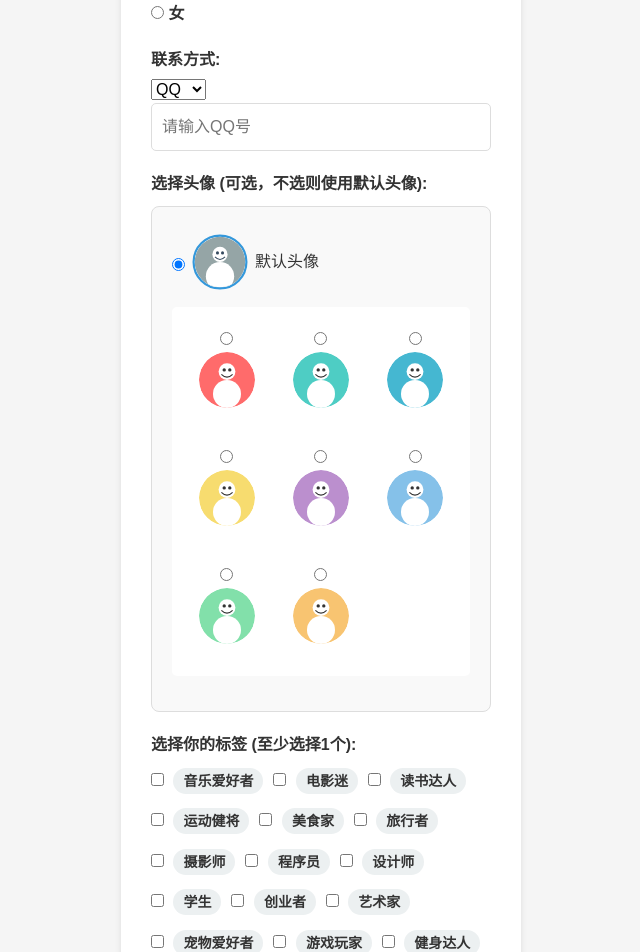
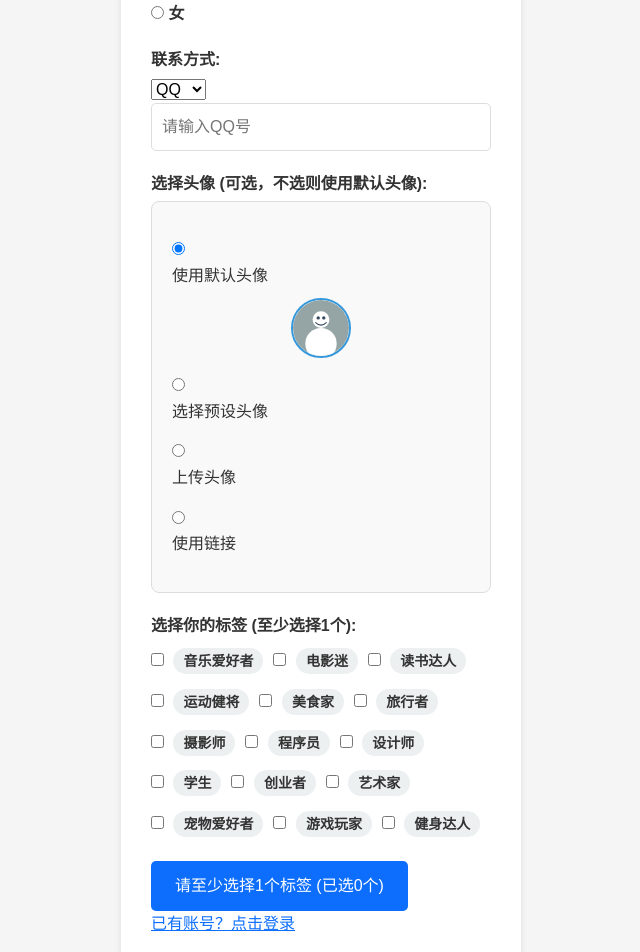
Before and after one commit to yenneroul/SYSU-SE-Project, a Flask app: page /auth/register in a window 1280 px wide. Shown: the part 599-1551 px from the top of the page, without its empty margins (319-959 px from the left). Run offline with Flask 3, Linux system fonts and the light colour scheme; data comes from the database, SQL or seed files in the repository.

Commit message:
添加注册页面头像上传功能，与编辑个人资料页面保持一致

```diff
--- a/routes/auth.py
+++ b/routes/auth.py
@@ -1,6 +1,9 @@
-from flask import Blueprint, render_template, request, redirect, url_for, flash
+from flask import Blueprint, render_template, request, redirect, url_for, flash, current_app
 from flask_login import login_user, logout_user, current_user
 from models import db, User, Tag
+from werkzeug.utils import secure_filename
+import os
+import uuid
 
 auth_bp = Blueprint('auth', __name__)
 
@@ -14,7 +17,7 @@ def register():
         contact_type = request.form.get('contact_type')
         contact_account = request.form.get('contact_account')
         selected_tags = request.form.getlist('tags')
-        avatar_choice = request.form.get('avatar_choice', 'default')
+        avatar_type = request.form.get('avatar_type', 'default')
 
         # 检查用户是否已存在
         if User.query.filter_by(username=username).first():
@@ -28,9 +31,41 @@ def register():
 
         # 处理头像选择
         avatar_url = '/static/default-avatar.svg'  # 默认头像
-        if avatar_choice.startswith('preset_'):
-            avatar_num = avatar_choice.split('_')[1]
-            avatar_url = f'/static/avatars/presets/avatar{avatar_num}.svg'
+
+        if avatar_type == 'preset':
+            preset_avatar = request.form.get('preset_avatar')
+            if preset_avatar and preset_avatar.startswith('/static/avatars/presets/'):
+                avatar_url = preset_avatar
+
+        elif avatar_type == 'upload':
+            # 处理文件上传
+            if 'avatar_file' in request.files:
+                file = request.files['avatar_file']
+                if file and file.filename != '':
+                    # 检查文件类型
+                    allowed_extensions = {'png', 'jpg', 'jpeg', 'gif'}
+                    file_ext = file.filename.rsplit('.', 1)[1].lower() if '.' in file.filename else ''
+
+                    if file_ext in allowed_extensions:
+                        # 生成唯一文件名
+                        filename = secure_filename(file.filename)
+                        unique_filename = str(uuid.uuid4()) + '.' + file_ext
+
+                        # 确保上传目录存在
+                        upload_dir = 'static/avatars/uploads'
+                        if not os.path.exists(upload_dir):
+                            os.makedirs(upload_dir)
+
+                        file_path = os.path.join(upload_dir, unique_filename)
+                        file.save(file_path)
+
+                        avatar_url = '/' + upload_dir + '/' + unique_filename
+
+        elif avatar_type == 'url':
+            # 使用URL链接
+            avatar_url_input = request.form.get('avatar_url', '').strip()
+            if avatar_url_input:
+                avatar_url = avatar_url_input
 
         # 创建用户，如果邮箱为空则设为None
         user = User(
--- a/static/js/register.js
+++ b/static/js/register.js
@@ -15,25 +15,74 @@ function toggleContactInput() {
     contactAccountInput.setAttribute("required", "required");
 }
 
-// 头像选择预览功能
+// 头像选择功能
 function setupAvatarSelection() {
-    const avatarOptions = document.querySelectorAll('input[name="avatar_choice"]');
-    avatarOptions.forEach(option => {
+    // 处理头像类型选择
+    const avatarTypeOptions = document.querySelectorAll('input[name="avatar_type"]');
+    const presetAvatarsSection = document.getElementById('preset-avatars');
+    const uploadSection = document.getElementById('upload-section');
+    const urlSection = document.getElementById('url-section');
+
+    // 为每个头像类型选项添加事件监听器
+    avatarTypeOptions.forEach(option => {
         option.addEventListener('change', function() {
-            // 移除所有选中状态的样式
-            document.querySelectorAll('.avatar-preview').forEach(img => {
-                img.style.transform = 'scale(1)';
-                img.style.border = '2px solid transparent';
-            });
+            // 隐藏所有区域
+            presetAvatarsSection.style.display = 'none';
+            uploadSection.style.display = 'none';
+            urlSection.style.display = 'none';
 
-            // 为选中的头像添加样式
-            const selectedLabel = this.closest('.avatar-option').querySelector('.avatar-preview');
-            if (selectedLabel) {
-                selectedLabel.style.transform = 'scale(1.1)';
-                selectedLabel.style.border = '2px solid #3498db';
+            // 显示选中的区域
+            if (this.value === 'preset') {
+                presetAvatarsSection.style.display = 'grid';
+            } else if (this.value === 'upload') {
+                uploadSection.style.display = 'block';
+            } else if (this.value === 'url') {
+                urlSection.style.display = 'block';
             }
         });
     });
+
+    // 处理预设头像选择
+    const presetAvatarOptions = document.querySelectorAll('input[name="preset_avatar"]');
+    presetAvatarOptions.forEach(option => {
+        option.addEventListener('change', function() {
+            // 移除所有预设头像的选中样式
+            document.querySelectorAll('.preset-avatar').forEach(img => {
+                img.style.border = '2px solid transparent';
+                img.style.transform = 'scale(1)';
+            });
+
+            // 为选中的预设头像添加样式
+            const selectedAvatar = this.nextElementSibling;
+            if (selectedAvatar) {
+                selectedAvatar.style.border = '2px solid #3498db';
+                selectedAvatar.style.transform = 'scale(1.1)';
+            }
+        });
+    });
+
+    // 处理文件上传预览
+    const avatarFileInput = document.getElementById('avatar_file');
+    const uploadPreview = document.getElementById('upload-preview');
+
+    if (avatarFileInput) {
+        avatarFileInput.addEventListener('change', function() {
+            uploadPreview.innerHTML = '';
+
+            if (this.files && this.files[0]) {
+                const reader = new FileReader();
+
+                reader.onload = function(e) {
+                    const img = document.createElement('img');
+                    img.src = e.target.result;
+                    img.alt = '头像预览';
+                    uploadPreview.appendChild(img);
+                };
+
+                reader.readAsDataURL(this.files[0]);
+            }
+        });
+    }
 }
 
 document.addEventListener('DOMContentLoaded', (event) => {
--- a/templates/register.html
+++ b/templates/register.html
@@ -5,7 +5,7 @@
 {% block content %}
 <div class="auth-container">
     <h2>注册账号</h2>
-    <form method="POST" class="auth-form">
+    <form method="POST" class="auth-form" enctype="multipart/form-data">
         <div class="form-group">
             <label for="username">用户名:</label>
             <input type="text" id="username" name="username" required>
@@ -43,24 +43,52 @@
             <input type="text" id="contact_account" name="contact_account" placeholder="请输入QQ号或微信号" required>
         </div>        <div class="form-group">
             <label>选择头像 (可选，不选则使用默认头像):</label>
-            <div class="avatar-selection">
-                <div class="avatar-option">
-                    <input type="radio" id="default-avatar" name="avatar_choice" value="default" checked>
-                    <label for="default-avatar">
+            <div class="avatar-options">
+                <!-- 默认头像选择 -->
+                <div class="avatar-choice">
+                    <input type="radio" id="default_choice" name="avatar_type" value="default" checked>
+                    <label for="default_choice">使用默认头像</label>
+                    <div class="default-avatar-preview">
                         <img src="/static/default-avatar.svg" alt="默认头像" class="avatar-preview">
-                        <span>默认头像</span>
-                    </label>
+                    </div>
                 </div>
 
-                <div class="preset-avatars">
+                <!-- 预设头像选择 -->
+                <div class="avatar-choice">
+                    <input type="radio" id="preset_choice" name="avatar_type" value="preset">
+                    <label for="preset_choice">选择预设头像</label>
+                </div>
+
+                <div class="preset-avatars" id="preset-avatars" style="display: none;">
                     {% for i in range(1, 9) %}
-                    <div class="avatar-option">
-                        <input type="radio" id="preset-{{ i }}" name="avatar_choice" value="preset_{{ i }}">
-                        <label for="preset-{{ i }}">
-                            <img src="/static/avatars/presets/avatar{{ i }}.svg" alt="预设头像{{ i }}" class="avatar-preview">
-                        </label>
-                    </div>
+                    <label class="preset-avatar-option">
+                        <input type="radio" name="preset_avatar" value="/static/avatars/presets/avatar{{ i }}.svg">
+                        <img src="/static/avatars/presets/avatar{{ i }}.svg" alt="预设头像{{ i }}" class="preset-avatar"
+                             onerror="this.style.display='none'">
+                    </label>
                     {% endfor %}
+                </div>
+
+                <!-- 文件上传 -->
+                <div class="avatar-choice">
+                    <input type="radio" id="upload_choice" name="avatar_type" value="upload">
+                    <label for="upload_choice">上传头像</label>
+                </div>
+
+                <div class="upload-section" id="upload-section" style="display: none;">
+                    <input type="file" id="avatar_file" name="avatar_file" accept="image/*">
+                    <p class="upload-hint">支持 PNG, JPG, JPEG, GIF 格式，最大 16MB</p>
+                    <div class="upload-preview" id="upload-preview"></div>
+                </div>
+
+                <!-- URL输入 -->
+                <div class="avatar-choice">
+                    <input type="radio" id="url_choice" name="avatar_type" value="url">
+                    <label for="url_choice">使用链接</label>
+                </div>
+
+                <div class="url-section" id="url-section" style="display: none;">
+                    <input type="url" id="avatar_url" name="avatar_url" placeholder="https://example.com/avatar.jpg">
                 </div>
             </div>
         </div>
@@ -84,4 +112,99 @@
 </div>
 
 <script src="{{ url_for('static', filename='js/register.js') }}"></script>
+
+<style>
+.avatar-options {
+    border: 1px solid #ddd;
+    border-radius: 8px;
+    padding: 20px;
+    background: #f9f9f9;
+    margin-bottom: 20px;
+}
+
+.default-avatar-preview {
+    text-align: center;
+    margin-top: 10px;
+}
+
+.avatar-preview {
+    width: 60px;
+    height: 60px;
+    border-radius: 50%;
+    border: 2px solid #3498db;
+    object-fit: cover;
+}
+
+.avatar-choice {
+    margin: 15px 0;
+}
+
+.avatar-choice input[type="radio"] {
+    margin-right: 8px;
+}
+
+.avatar-choice label {
+    font-weight: normal;
+    cursor: pointer;
+}
+
+.preset-avatars {
+    display: grid;
+    grid-template-columns: repeat(auto-fill, minmax(60px, 1fr));
+    gap: 10px;
+    margin: 15px 0;
+    padding: 15px;
+    background: white;
+    border-radius: 5px;
+    min-height: 80px;
+}
+
+.preset-avatar-option {
+    cursor: pointer;
+    text-align: center;
+}
+
+.preset-avatar-option input[type="radio"] {
+    display: none;
+}
+
+.preset-avatar {
+    width: 50px;
+    height: 50px;
+    border-radius: 50%;
+    border: 2px solid transparent;
+    transition: all 0.3s;
+    object-fit: cover;
+}
+
+.preset-avatar-option input[type="radio"]:checked + .preset-avatar {
+    border-color: #3498db;
+    transform: scale(1.1);
+    box-shadow: 0 0 10px rgba(52, 152, 219, 0.5);
+}
+
+.preset-avatar:hover {
+    transform: scale(1.05);
+}
+
+.upload-section, .url-section {
+    margin: 15px 0;
+    padding: 15px;
+    background: white;
+    border-radius: 5px;
+}
+
+.upload-hint {
+    font-size: 12px;
+    color: #666;
+    margin: 8px 0;
+}
+
+.upload-preview img {
+    max-width: 100%;
+    max-height: 200px;
+    margin-top: 10px;
+    border-radius: 5px;
+}
+</style>
 {% endblock %}
```
